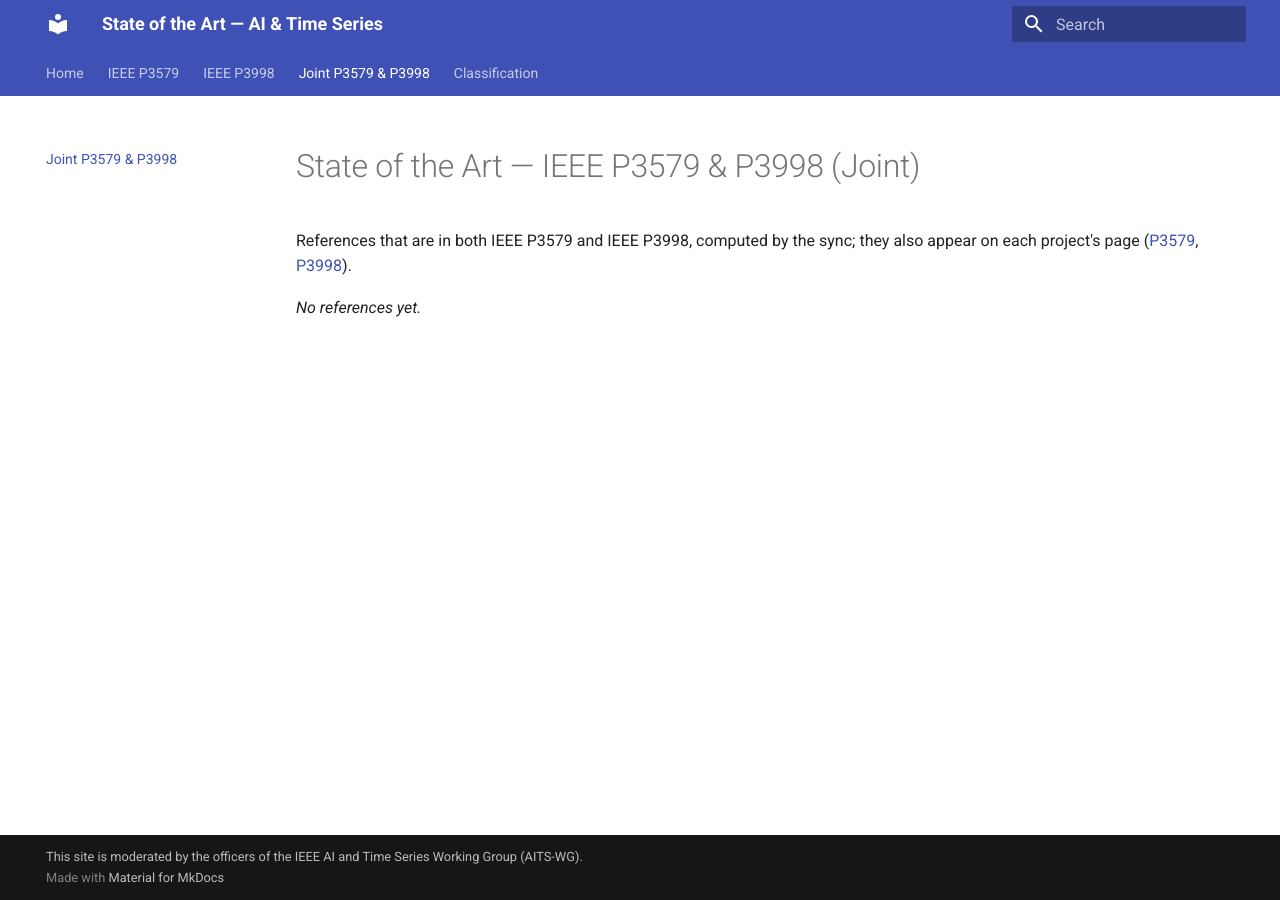
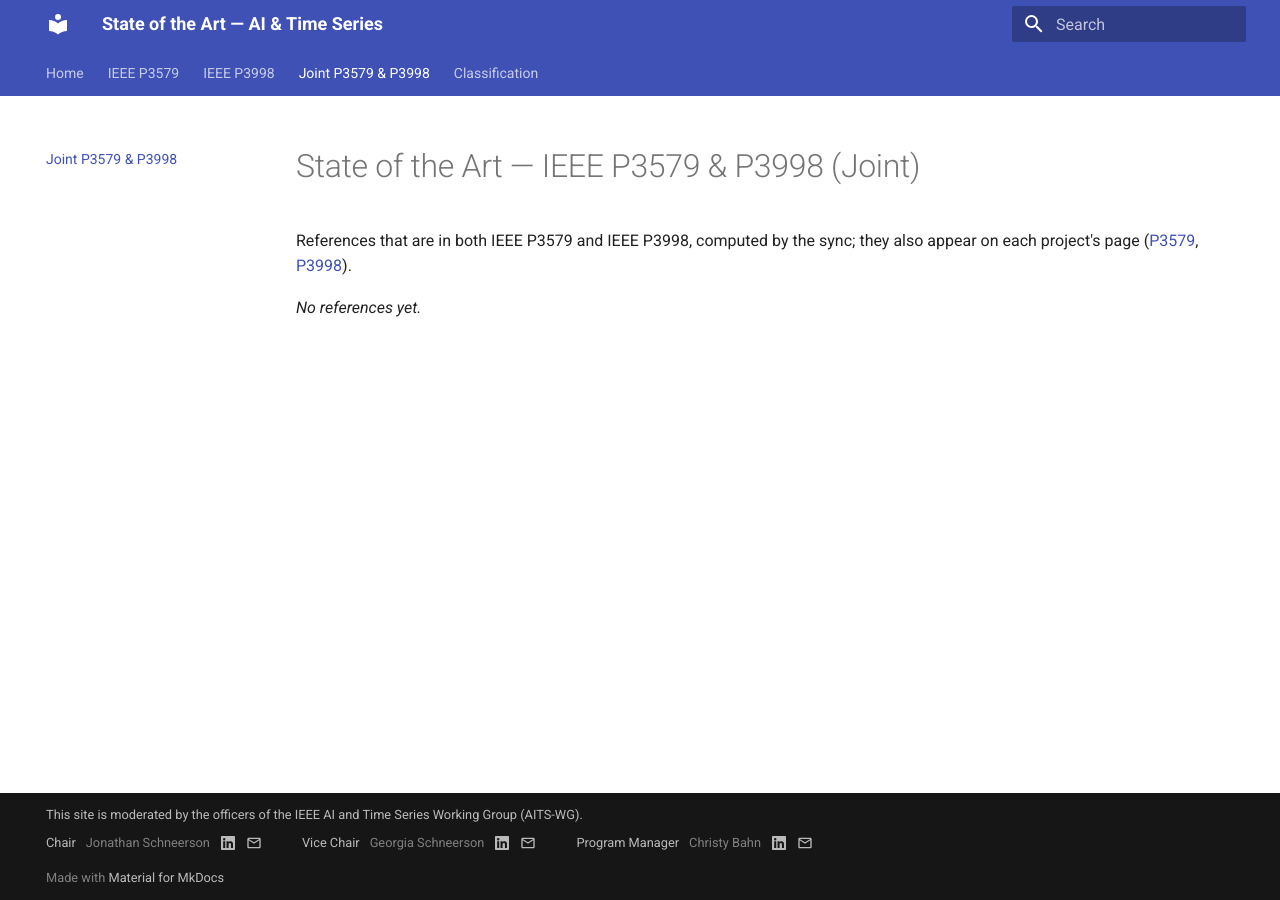
Before and after one commit to aitimeseries/SOTA, an MkDocs documentation site: the page built from docs/p3579-p3998/index.md, in a window 1280 px wide. Built offline with MkDocs 1.6.1 and Material for MkDocs 9.7.7, drawn with Linux system fonts in a browser that asks for light colours.

Commit message:
feat(site): the officers in the footer, their emails shown on click only
Under the moderation line, every page's footer lists the Chair, the Vice
Chair and the Program Manager: role, name (in the footer's dimmest text),
LinkedIn icon and email icon, in the footer's own style.

overrides/partials/copyright.html is Material 9.8.1's copyright block plus
the list, read from extra.officers in mkdocs.yml. Each address is stored
reversed and base64-encoded (email_encoded), never in clear, in the
repository or in the page; docs/javascripts/officers.js decodes it only
when a reader clicks the icon, which then becomes a mail link. A value
holding an "@" (an address in clear) gets no icon.

Co-Authored-By: Claude Opus 5.5 <noreply@anthropic.com>

```diff
--- /dev/null
+++ b/docs/javascripts/officers.js
@@ -0,0 +1,15 @@
+/* Footer: the officers' email addresses, shown on click only.
+   The page holds each address reversed and base64-encoded (data-e), with no
+   "@" and no mail link, and so does the public repository (mkdocs.yml): a
+   harvester reading either finds no address. The address is decoded only
+   when a reader clicks the email icon, which then becomes a mail link. */
+document.addEventListener("click", function (event) {
+  var button = event.target.closest("button.md-officers__email[data-e]");
+  if (!button) return;
+  var address = atob(button.dataset.e).split("").reverse().join("").trim();
+  var link = document.createElement("a");
+  link.href = "mail" + "to:" + address;
+  link.textContent = address;
+  button.replaceWith(link);
+  link.focus();
+});
--- /dev/null
+++ b/docs/stylesheets/officers.css
@@ -0,0 +1,54 @@
+/* Footer: the officers under the moderation line, written by
+   overrides/partials/copyright.html from extra.officers in mkdocs.yml.
+   The footer's own style, not the terminal. */
+
+.md-footer-meta.md-typeset ul.md-officers {
+  list-style: none;
+  margin: .4rem 0 .7rem;
+  padding: 0;
+  display: flex;
+  flex-wrap: wrap;
+  gap: .4rem 2rem;
+}
+
+.md-footer-meta.md-typeset .md-officers li {
+  margin: 0;
+  display: flex;
+  flex-wrap: wrap;
+  align-items: center;
+  gap: 0 .5rem;
+}
+
+.md-footer-meta .md-officers__role {
+  color: var(--md-footer-fg-color--light);
+}
+
+/* The name, discreet: the footer's dimmest text color. */
+.md-footer-meta .md-officers__name {
+  color: var(--md-footer-fg-color--lighter);
+}
+
+.md-footer-meta.md-typeset .md-officers a,
+.md-footer-meta.md-typeset .md-officers button {
+  display: inline-flex;
+  align-items: center;
+  color: var(--md-footer-fg-color--light);
+  background: none;
+  border: 0;
+  padding: 0;
+  font: inherit;
+  cursor: pointer;
+}
+
+.md-footer-meta.md-typeset .md-officers a:hover,
+.md-footer-meta.md-typeset .md-officers a:focus-visible,
+.md-footer-meta.md-typeset .md-officers button:hover,
+.md-footer-meta.md-typeset .md-officers button:focus-visible {
+  color: var(--md-footer-fg-color);
+}
+
+.md-footer-meta .md-officers svg {
+  width: .8rem;
+  height: .8rem;
+  fill: currentColor;
+}
--- a/mkdocs.yml
+++ b/mkdocs.yml
@@ -4,6 +4,8 @@ copyright: This site is moderated by the officers of the IEEE AI and Time Series
 
 theme:
   name: material
+  # overrides/partials/copyright.html: the footer, with the officers.
+  custom_dir: overrides
   language: en
   palette:
     primary: indigo
@@ -23,6 +25,10 @@ markdown_extensions:
 
 extra_css:
   - stylesheets/terminal.css
+  - stylesheets/officers.css
+
+extra_javascript:
+  - javascripts/officers.js
 
 # A link to a missing #anchor is a warning, so `mkdocs build --strict` in the
 # sync fails on it: the home page's #ref- links are checked at every sync
@@ -30,6 +36,24 @@ extra_css:
 validation:
   anchors: warn
 
+# The officers, in the footer of every page (overrides/partials/copyright.html).
+# email_encoded: the address reversed, then base64-encoded, never in clear;
+# see the README, "Officers in the footer".
+extra:
+  officers:
+    - role: Chair
+      name: Jonathan Schneerson
+      linkedin: https://www.linkedin.com/in/jschneerson/
+      email_encoded: Z3JvLmVlZWlAbm9zcmVlbmhjc2o=
+    - role: Vice Chair
+      name: Georgia Schneerson
+      linkedin: https://www.linkedin.com/in/gschneerson/
+      email_encoded: Z3JvLmVlZWlAbm9zcmVlbmhjc2c=
+    - role: Program Manager
+      name: Christy Bahn
+      linkedin: https://www.linkedin.com/in/christy-a-bahn-16750058/
+      email_encoded: Z3JvLmVlZWlAbmhhYi5j
+
 nav:
   - Home: index.md
   - IEEE P3579: p3579/index.md
--- /dev/null
+++ b/overrides/partials/copyright.html
@@ -0,0 +1,42 @@
+{#-
+  Material 9.8.1's partials/copyright.html, plus the officers under the
+  moderation line (extra.officers in mkdocs.yml).
+  Each email is stored reversed and base64-encoded (email_encoded), never in
+  clear: docs/javascripts/officers.js decodes it only when a reader clicks
+  the email icon. A value holding an "@" is an address in clear, which
+  base64 never contains: its icon is left out, so the page never shows it.
+-#}
+<div class="md-copyright">
+  {% if config.copyright %}
+    <div class="md-copyright__highlight">
+      {{ config.copyright }}
+    </div>
+  {% endif %}
+  {% if config.extra.officers %}
+    <ul class="md-officers">
+      {% for officer in config.extra.officers %}
+        <li>
+          <span class="md-officers__role">{{ officer.role | e }}</span>
+          <span class="md-officers__name">{{ officer.name | e }}</span>
+          {% if officer.linkedin %}
+            <a href="{{ officer.linkedin | e }}" target="_blank" rel="noopener" title="LinkedIn" aria-label="LinkedIn profile of {{ officer.name | e }}">
+              {% include ".icons/fontawesome/brands/linkedin.svg" %}
+            </a>
+          {% endif %}
+          {% if officer.email_encoded and "@" not in officer.email_encoded %}
+            <button type="button" class="md-officers__email" data-e="{{ officer.email_encoded | e }}" title="Email" aria-label="Show the email address of {{ officer.name | e }}">
+              {% include ".icons/material/email-outline.svg" %}
+            </button>
+          {% endif %}
+        </li>
+      {% endfor %}
+    </ul>
+    <noscript>The email addresses need JavaScript.</noscript>
+  {% endif %}
+  {% if not config.extra.generator == false %}
+    Made with
+    <a href="https://squidfunk.github.io/mkdocs-material/" target="_blank" rel="noopener">
+      Material for MkDocs
+    </a>
+  {% endif %}
+</div>
```
